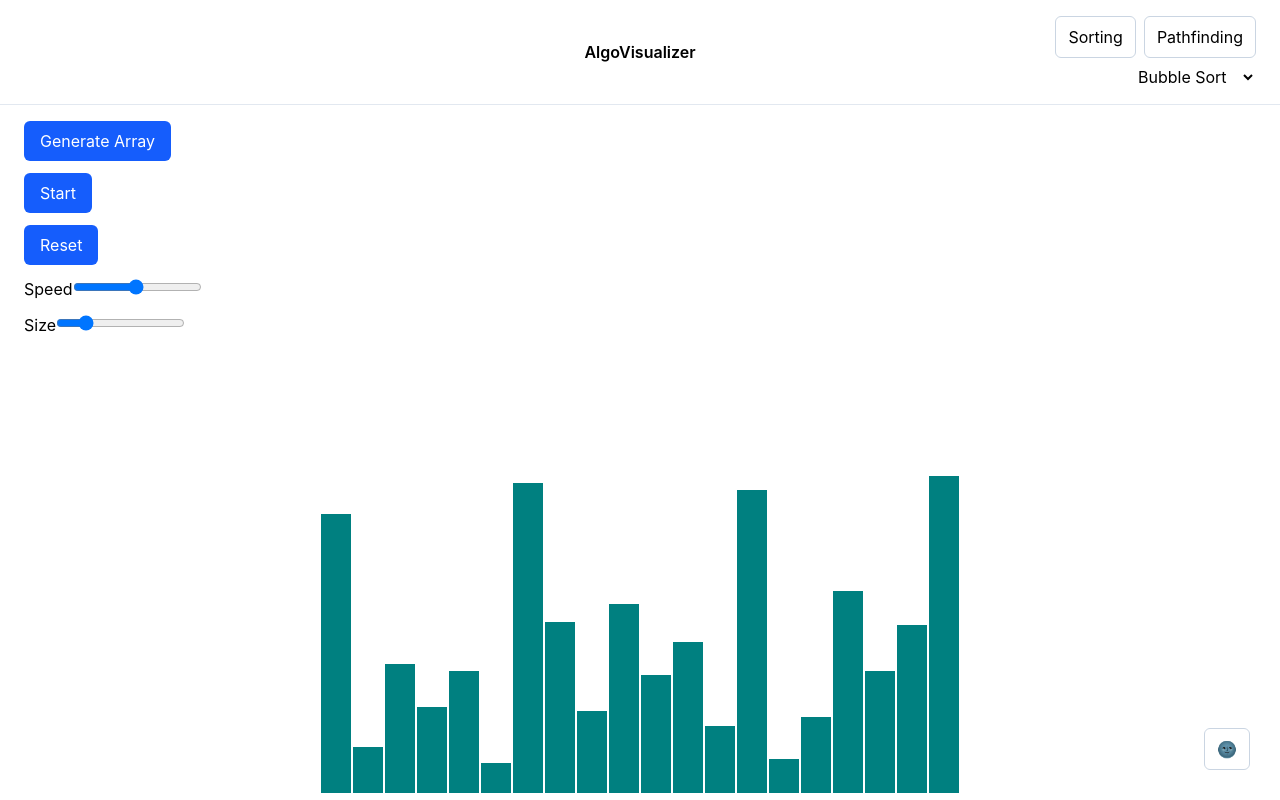
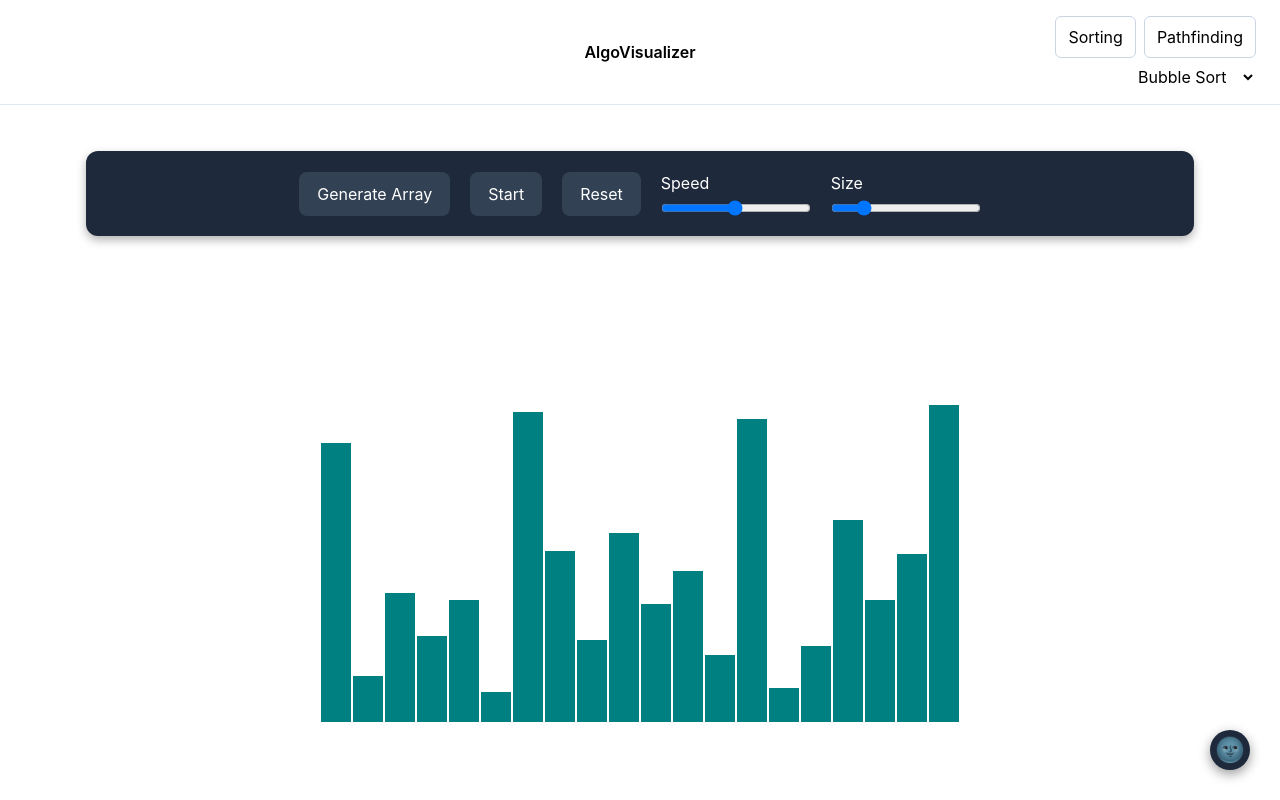
Before and after one commit to deathseeker3717/algovisualizer, a React (Vite) app: page / in a window 1280 px wide. Built offline with nearby package versions, Linux system fonts and the light colour scheme.

Commit message:
Fix: controlls conflict resolved

```diff
--- a/src/App.jsx
+++ b/src/App.jsx
@@ -67,12 +67,13 @@ function App() {
 <div className="flex items-start justify-between px-6 py-4">
   <Controls setArr={setArr} setSize={setSize} size={size} setSpeed={setSpeed} speed={speed} handleStart={handleStart} isSorting={isSorting}
   />
+  <div className="theme-toggle">
   <button
-    className="theme-toggle rounded-md border border-slate-300 px-3 py-2"
     onClick={toggleTheme}
   >
     {theme === "☀️" ? "🌚" : "☀️ "}
   </button>
+  </div>
 </div>
 
 <Visualizer arr={arr} speed={speed} />
--- a/src/components/Controls.jsx
+++ b/src/components/Controls.jsx
@@ -3,8 +3,8 @@ import "../styles/Controls.css"
 
 export default function Controls({setArr, setSize, size, setSpeed, speed, handleStart, isSorting}) {
     return (
-        <div className="flex flex-col items-start gap-3">
-            <button className="rounded-md bg-blue-600 px-4 py-2 text-white hover:bg-blue-700" onClick={()=> setArr(generateArray(size))} disabled={isSorting}>Generate Array</button>
+        <div className = "controls">
+            <button className="rounded-md bg-blue-600 px-4 py-2 text-white hover:bg-blue-700 flex gap-2" onClick={()=> setArr(generateArray(size))} disabled={isSorting}>Generate Array</button>
             <button className="rounded-md bg-blue-600 px-4 py-2 text-white hover:bg-blue-700" onClick={handleStart} disabled={isSorting}>Start</button>
             <button className="rounded-md bg-blue-600 px-4 py-2 text-white hover:bg-blue-700 flex gap-2" onClick={()=> setArr(generateArray(size))} disabled={isSorting}>Reset</button>
             <div>
--- a/src/styles/App.css
+++ b/src/styles/App.css
@@ -11,9 +11,9 @@
 
 .theme-toggle button {
 
-  width: 60px;
+  width: 40px;
 
-  height: 60px;
+  height: 40px;
 
   border-radius: 50%;
 
```
Also changed, not shown: src/styles/Controls.css (line endings or trailing spaces).
